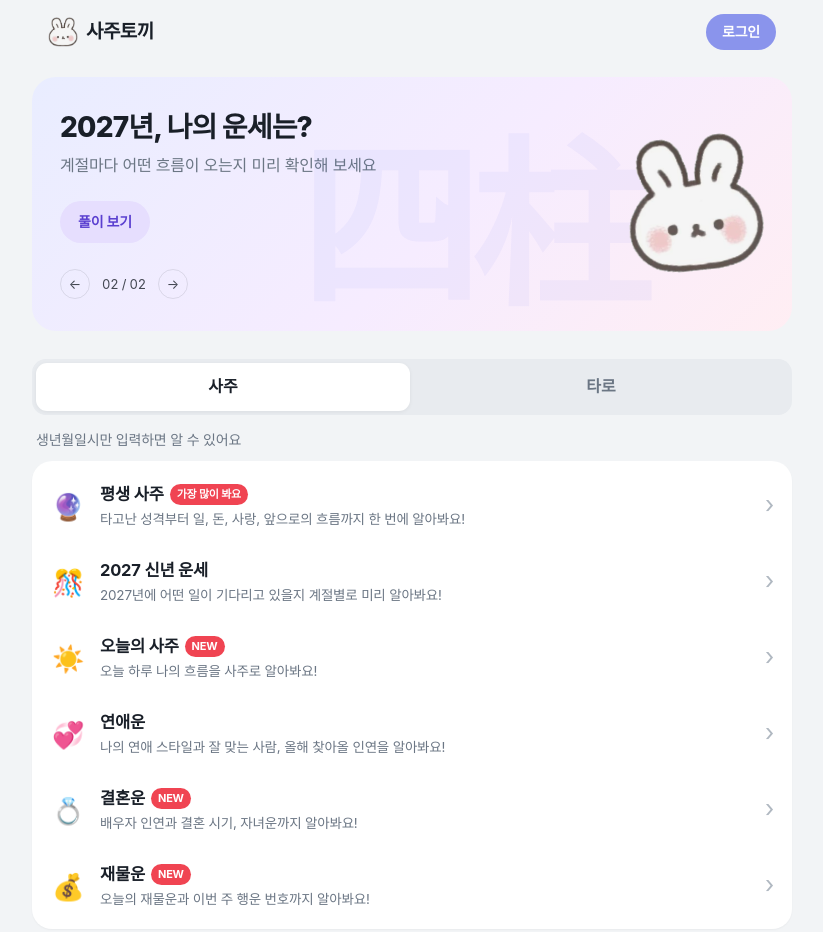
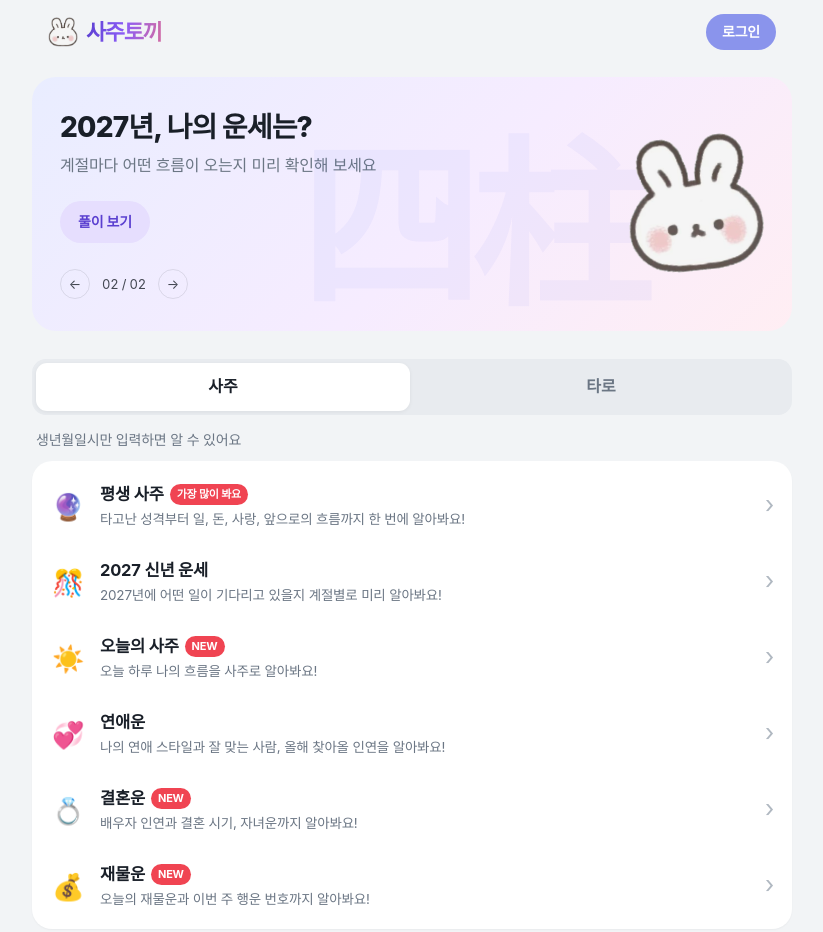
Before and after one commit to minjuu/saju-web, a website: page public/index.html in a window 1280 px wide. Shown: the top 932 px of the page, without its empty margins (228-1051 px from the left). Drawn offline with nearby package versions, Linux system fonts and the light colour scheme; no server answers; a web font is replaced by a local one.

Commit message:
Restyle text logo as gradient wordmark

```diff
--- a/public/index.html
+++ b/public/index.html
@@ -15,7 +15,7 @@
 <body>
 <header class="top">
   <div class="top-inner">
-    <a class="logo" href="#/"><img src="/rabbit.png" alt="">사주토끼</a>
+    <a class="logo" href="#/"><img src="/rabbit.png" alt=""><span class="wordmark">사주토끼</span></a>
     <nav id="authNav"><a class="pill" href="#/login">로그인</a></nav>
   </div>
 </header>
--- a/public/style.css
+++ b/public/style.css
@@ -373,3 +373,10 @@ footer { color: #8b95a1; }
 .primary:hover, .slide .cta:hover { background: #dcd1fd; }
 .primary:disabled { background: #efeafe; color: #9a8ae0; }
 .rp-tabs button.on { background: #ece6fe; color: #5a3fd0; }
+/* 글자 로고: 굵고 촘촘한 워드마크 + 라벤더 그라데이션 */
+.wordmark {
+  font-size: 22px; font-weight: 900; letter-spacing: -1.4px; line-height: 1;
+  background: linear-gradient(100deg, #5a3fd0 0%, #8b5cf6 50%, #d16ba5 100%);
+  -webkit-background-clip: text; background-clip: text; color: transparent;
+}
+@media (max-width: 560px) { .wordmark { font-size: 21px; } }
```
